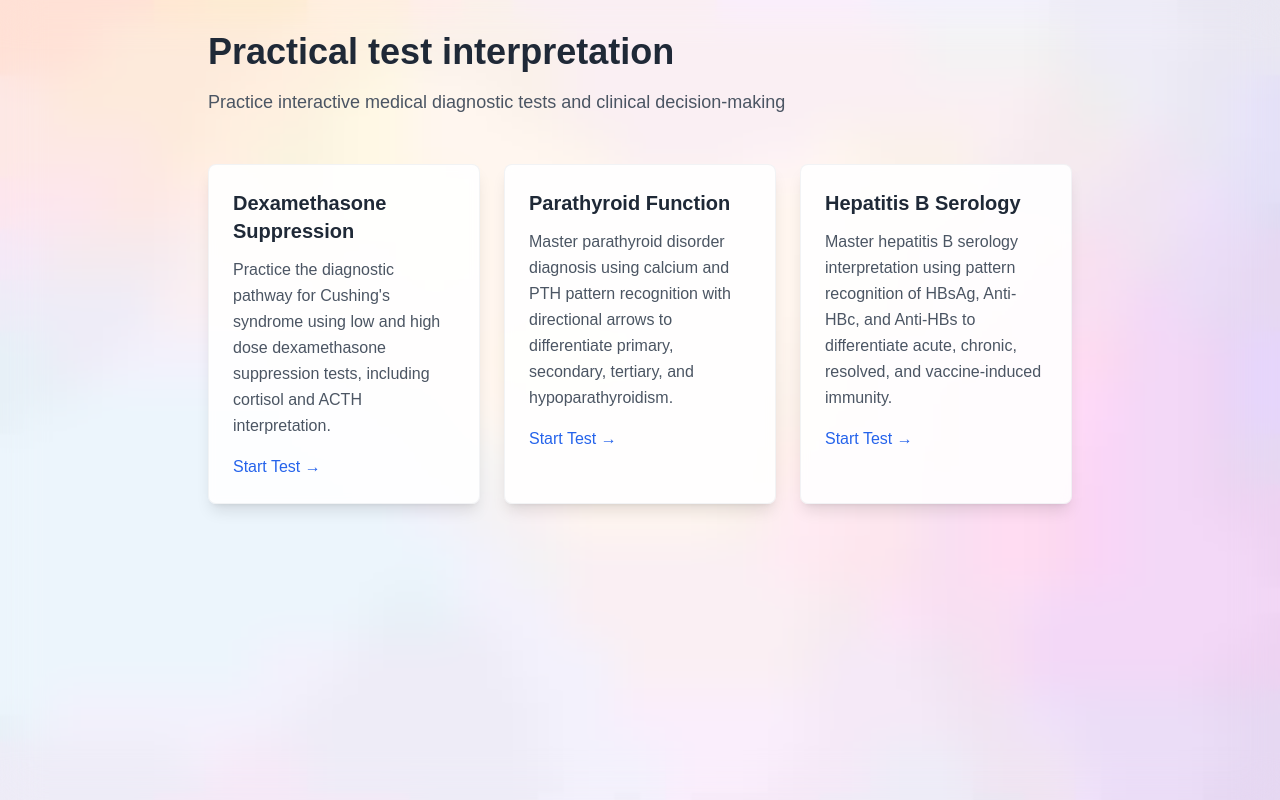
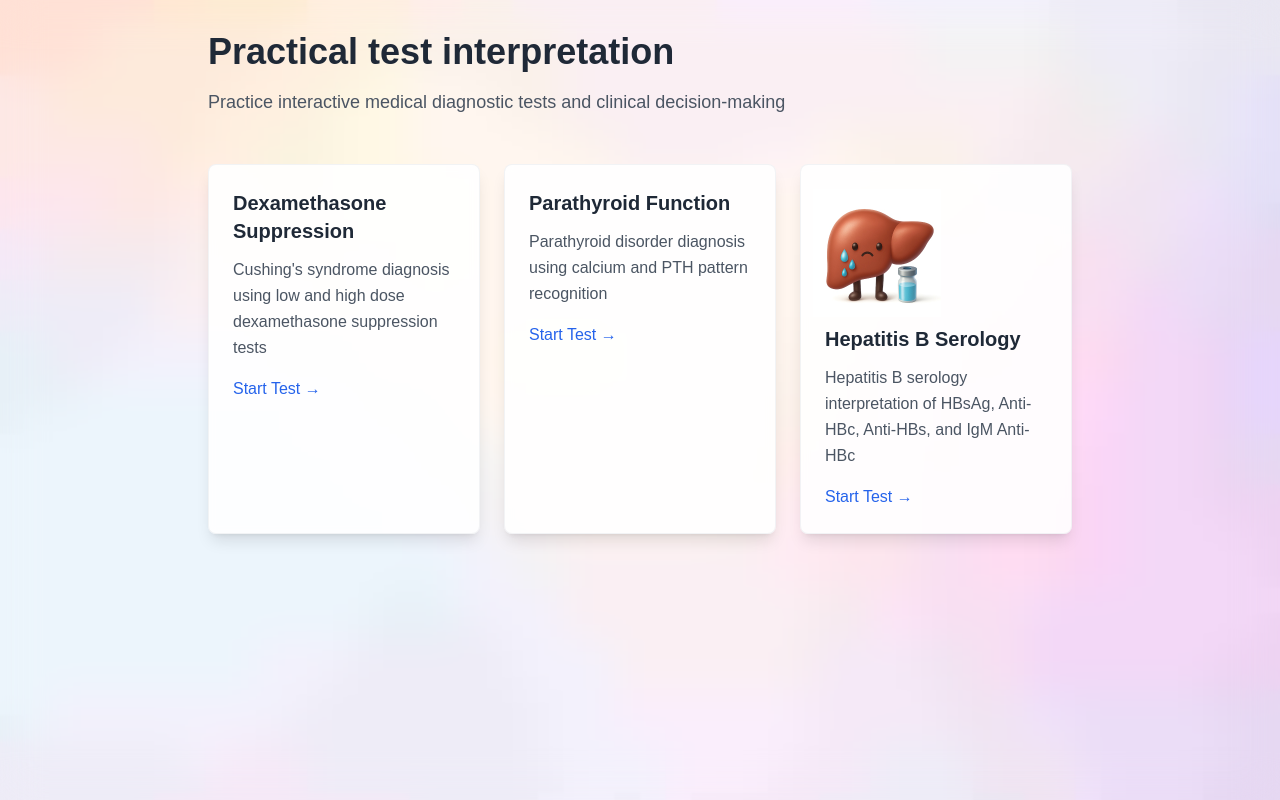
Before and after one commit to olliecheng/practice, a React (Vite) app: page / in a window 1280 px wide. Built offline with nearby package versions, Linux system fonts and the light colour scheme.

Commit message:
cute hepatitis picture

```diff
--- a/src/components/Home.jsx
+++ b/src/components/Home.jsx
@@ -20,9 +20,8 @@ function Home() {
             Dexamethasone Suppression
           </h2>
           <p className="text-gray-600 leading-relaxed">
-            Practice the diagnostic pathway for Cushing's syndrome using low and
-            high dose dexamethasone suppression tests, including cortisol and
-            ACTH interpretation.
+            Cushing's syndrome diagnosis using low and high dose dexamethasone
+            suppression tests
           </p>
           <div className="font-serif mt-4 text-blue-600 font-medium">
             Start Test →
@@ -37,9 +36,8 @@ function Home() {
             Parathyroid Function
           </h2>
           <p className="text-gray-600 leading-relaxed">
-            Master parathyroid disorder diagnosis using calcium and PTH pattern
-            recognition with directional arrows to differentiate primary,
-            secondary, tertiary, and hypoparathyroidism.
+            Parathyroid disorder diagnosis using calcium and PTH pattern
+            recognition
           </p>
           <div className="font-serif mt-4 text-blue-600 font-medium">
             Start Test →
@@ -50,13 +48,19 @@ function Home() {
           href="/hepatitis-b.html"
           className="block bg-white/90 backdrop-blur-sm rounded-lg shadow-lg hover:shadow-xl hover:bg-white/95 transition-all duration-300 p-6 border border-gray-200/50"
         >
+          <div className="flex justify-left mb-2 -ml-3">
+            <img
+              src="/hep_b.jpg"
+              alt="Hepatitis B test icon"
+              className="w-32 h-32 object-contain"
+            />
+          </div>
           <h2 className="font-serif text-xl font-semibold text-gray-800 mb-3">
             Hepatitis B Serology
           </h2>
           <p className="text-gray-600 leading-relaxed">
-            Master hepatitis B serology interpretation using pattern recognition
-            of HBsAg, Anti-HBc, and Anti-HBs to differentiate acute, chronic,
-            resolved, and vaccine-induced immunity.
+            Hepatitis B serology interpretation of HBsAg, Anti-HBc, Anti-HBs,
+            and IgM Anti-HBc
           </p>
           <div className="font-serif mt-4 text-blue-600 font-medium">
             Start Test →
```
Also changed, not shown: public/hep_b.jpg (added).
